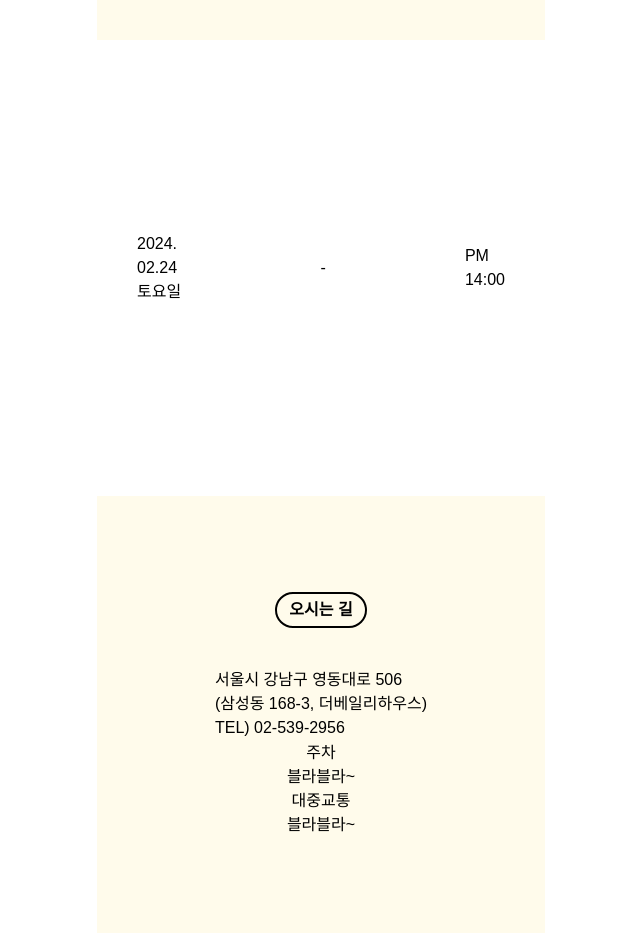
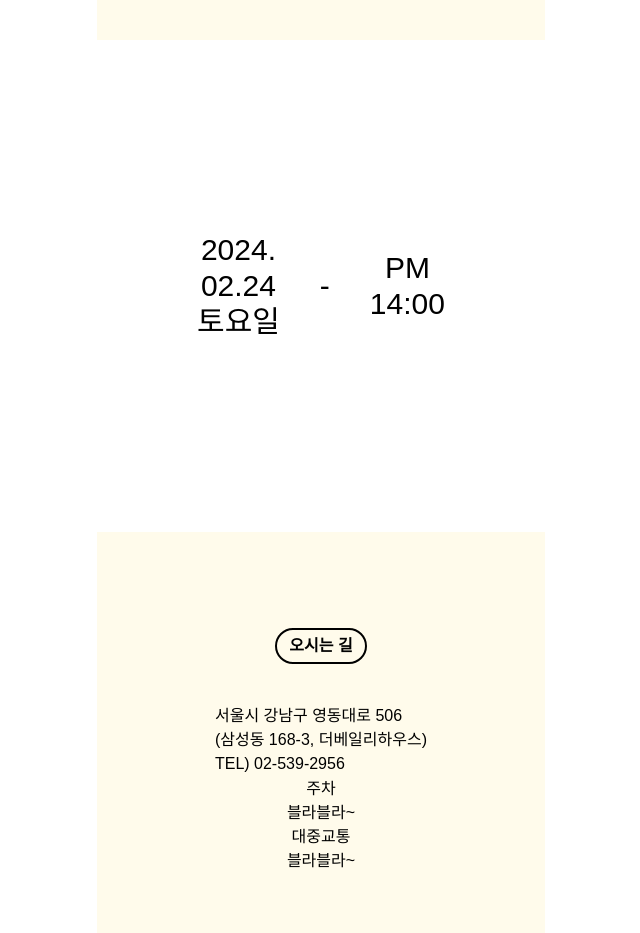
Before and after one commit to juchanei/wedding-card, a Next.js app: page / in a window 1280 px wide. Shown: the part 1680-2613 px from the top of the page, without its empty margins (319-959 px from the left). Built offline with nearby package versions, Linux system fonts and the light colour scheme; a web font is replaced by a local one.

Commit message:
날짜 섹션 텍스트 스타일 업데이트

```diff
--- a/app/page.tsx
+++ b/app/page.tsx
@@ -77,16 +77,16 @@ export default function Home() {
 
       {/* 날짜 섹션 */}
       <Section>
-        <div className="flex flex-row items-center justify-between bg-white w-full px-5 py-24">
-          <div>
+        <div className="flex flex-row items-center justify-center bg-white w-full px-5 py-24 font-blod text-3xl">
+          <div className='text-center'>
             2024.
             <br />
             02.24
             <br />
             토요일
           </div>
-          <div>-</div>
-          <div>
+          <div className='mx-10'>-</div>
+          <div className='text-center'>
             PM
             <br />
             14:00
```
